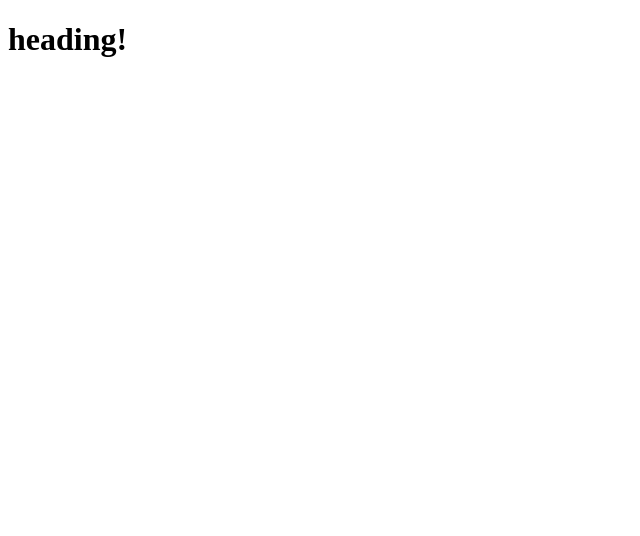
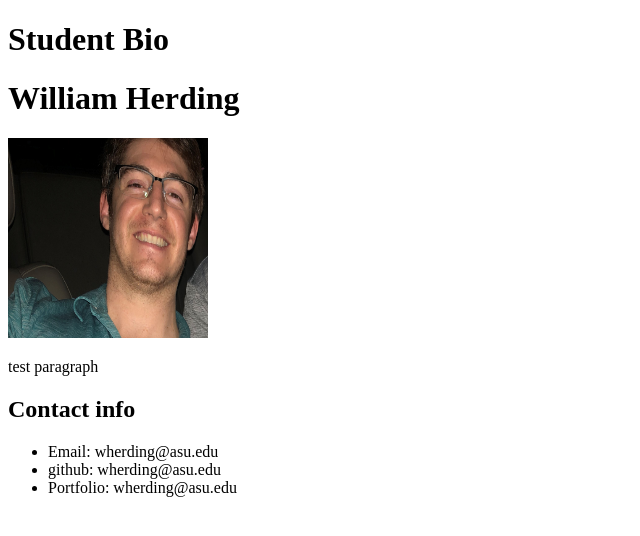
Before and after one commit to wherding/test1, a plain HTML site: page index.html in a window 1280 px wide. Shown: the whole page, without its empty margins (0-640 px from the left). Drawn offline with Linux system fonts and the light colour scheme.

Commit message:
made student profile page

```diff
--- a/index.html
+++ b/index.html
@@ -4,9 +4,21 @@
     <meta charset="UTF-8">
     <meta name="viewport" content="width=device-width, initial-scale=1.0">
     <meta http-equiv="X-UA-Compatible" content="ie=edge">
-    <title>Document</title>
+    <title>Student Bio</title>
 </head>
 <body>
-    <h1>heading!</h1>
+    <h1>Student Bio</h1>
+
+    <h1>William Herding</h1>
+
+    <img src="IMG_3934.jpg" height="200" width="200">
+    <p> test paragraph</p>
+
+    <h2>Contact info</h2>
+    <ul>
+        <li>Email: wherding@asu.edu</li>
+        <li>github: wherding@asu.edu</li>
+        <li>Portfolio: wherding@asu.edu</li>
+    </ul>
 </body>
 </html>
```
Also changed, not shown: IMG_3934.jpg (added).
